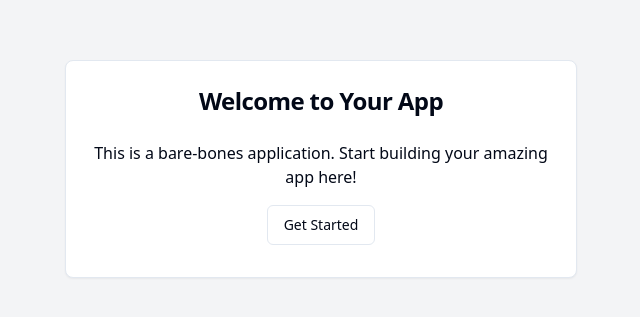
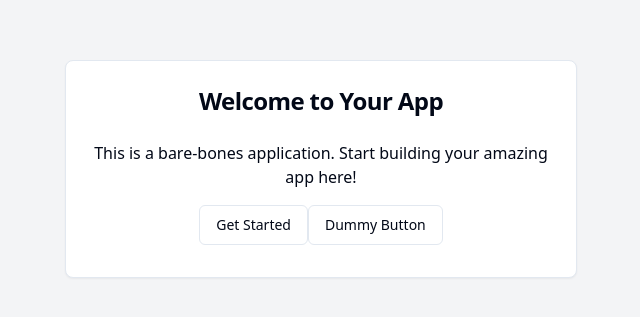
Before and after one commit to GPT-Engineer-App-Dev/project-seed, a React (Vite) app: page / in a window 1280 px wide. Shown: the part 231-548 px from the top of the page, without its empty margins (319-959 px from the left). Built offline with nearby package versions, Linux system fonts and the light colour scheme.

Commit message:
Added a dummy button to the Index page below the existing "Get Started" button.

```diff
--- a/src/pages/Index.jsx
+++ b/src/pages/Index.jsx
@@ -12,6 +12,7 @@ const Index = () => {
         <CardContent className="text-center">
           <p className="mb-4">This is a bare-bones application. Start building your amazing app here!</p>
           <Button variant="outline" className="mb-2">Get Started</Button>
+          <Button variant="outline" className="mb-2">Dummy Button</Button>
         </CardContent>
       </Card>
     </div>
```
